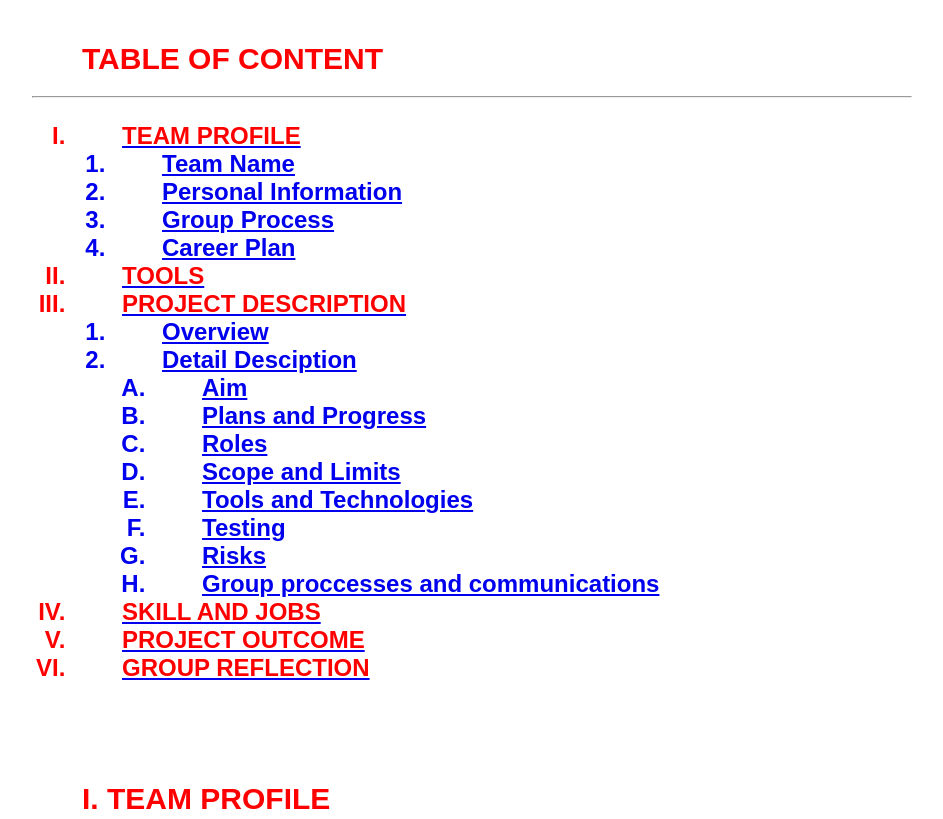
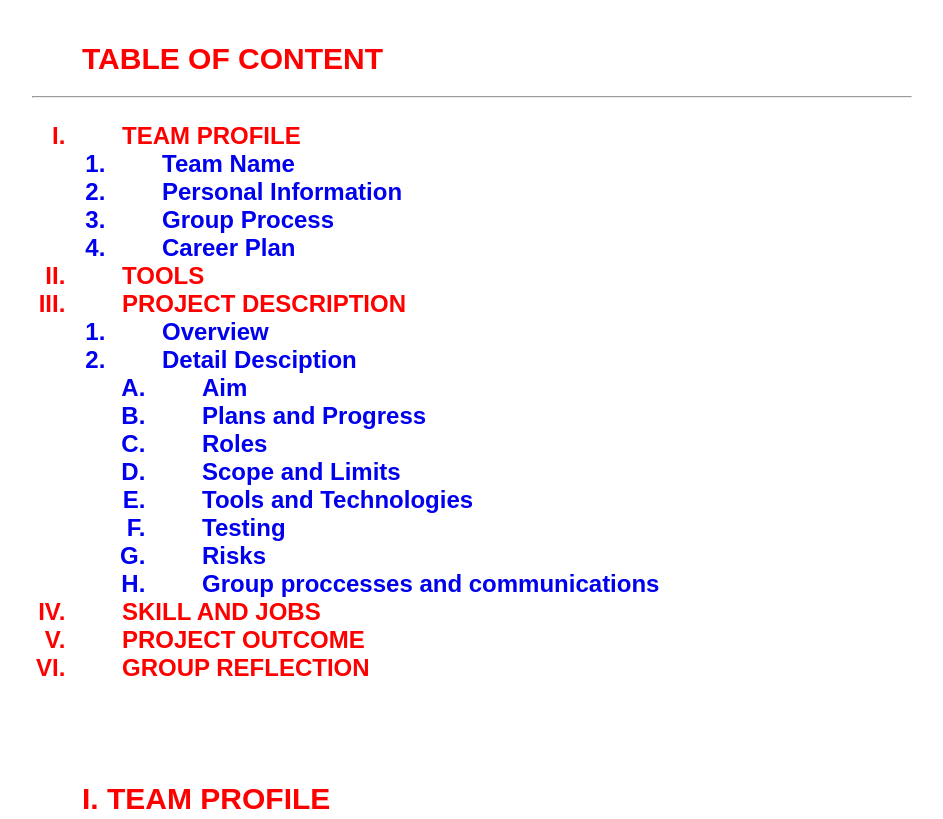
Before and after one commit to phunghoanglong/Group12_ITT_FinalReport, a plain HTML site: page index.html in a window 1280 px wide. Shown: the part 1420-2239 px from the top of the page, without its empty margins (168-1111 px from the left). Drawn offline with Linux system fonts and the light colour scheme.

Commit message:
Update style.css

```diff
--- a/style.css
+++ b/style.css
@@ -9,6 +9,9 @@ body {
 
 body p {
     font-size: 24px;
+}
+body a{
+    text-decoration:none
 }
 img {
     display: block;
```
